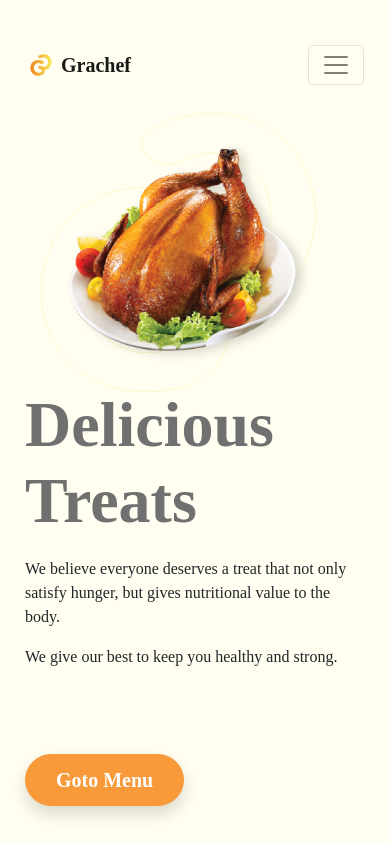
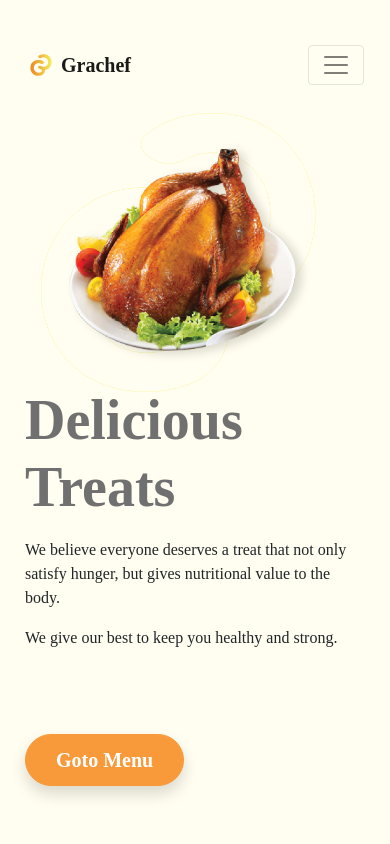
Before and after one commit to jilh/grachef, a React (Create React App) app: page / in a window 390 px wide. Shown: the top 844 px of the page. Built offline with nearby package versions, Linux system fonts and the light colour scheme.

Commit message:
Set responsive limit to max screen of 768

```diff
--- a/src/styles/Header.css
+++ b/src/styles/Header.css
@@ -75,7 +75,7 @@
 }
 
 
-@media only screen and (max-width: 600px){
+@media only screen and (max-width: 768px){
     .header{
         height: 100%;
     }
@@ -89,7 +89,7 @@
     }
     .header-wrapper h1{
         font-weight: bold;
-        font-size: 4em;
+        font-size: 3.5em;
         color: #707070;
         margin-top: -5px;
     }
--- a/src/styles/Menu.css
+++ b/src/styles/Menu.css
@@ -43,7 +43,7 @@
     outline: none;
 }
 
-@media only screen and (max-width: 600px){
+@media only screen and (max-width: 768px){
     .category-search > ul{
         flex-basis: 100%;
     }
--- a/src/styles/MenuList.css
+++ b/src/styles/MenuList.css
@@ -59,7 +59,7 @@
     color: #fff;
 }
 
-@media only screen and (max-width: 600px){
+@media only screen and (max-width: 768px){
     .menu-item{
         flex-basis: 100%;
     }
```
